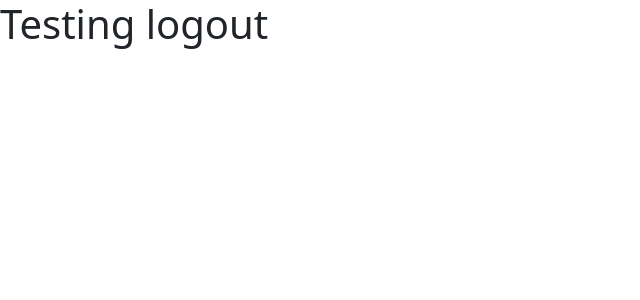
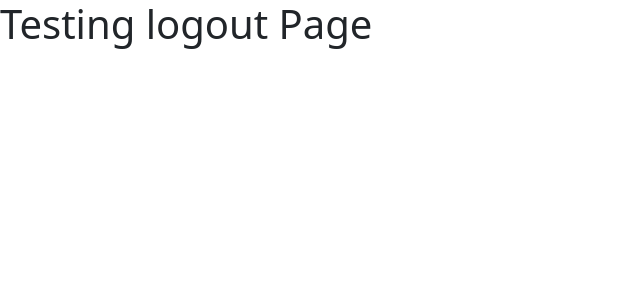
Before and after one commit to code-stormshadow/Citrone-Redesign, a React (Create React App) app: page /logout in a window 1280 px wide. Shown: the top 300 px of the page, without its empty margins (0-640 px from the left). Built offline with nearby package versions, Linux system fonts and the light colour scheme.

Commit message:
added course-content

```diff
--- a/src/components/pages/dashboardpage/LogOut.js
+++ b/src/components/pages/dashboardpage/LogOut.js
@@ -3,7 +3,7 @@ import React from 'react';
 const LogOut = () => {
   return (
     <div>
-      <h1>Testing logout</h1>
+      <h1>Testing logout Page</h1>
     </div>
   );
 };
```
